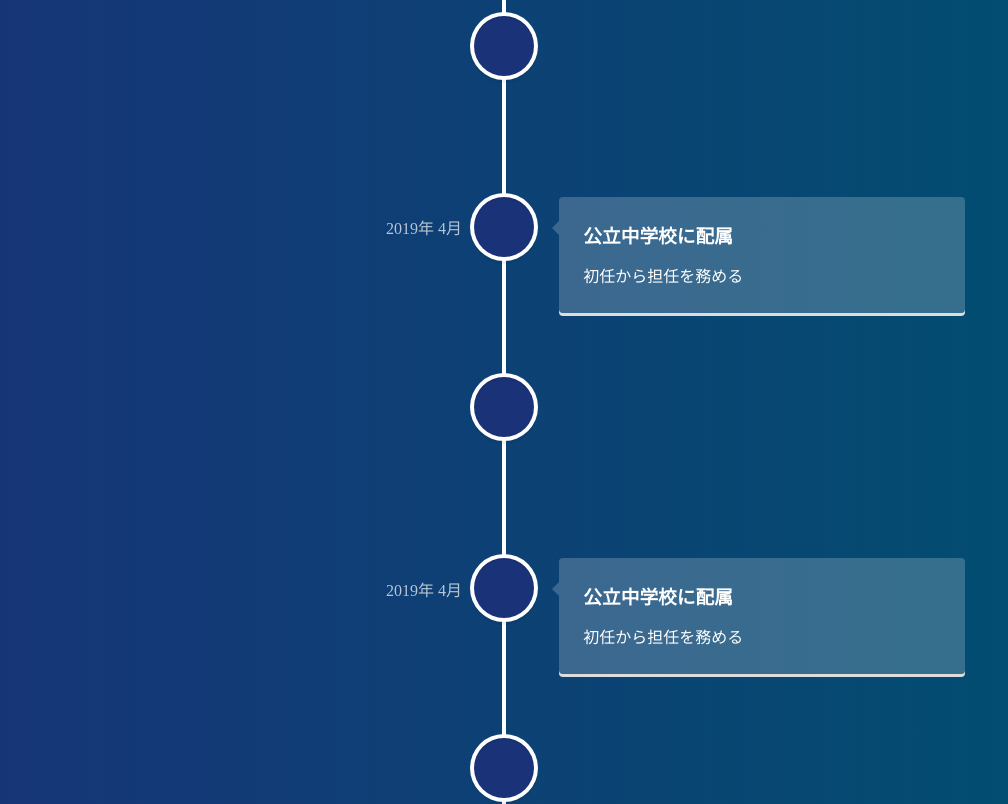
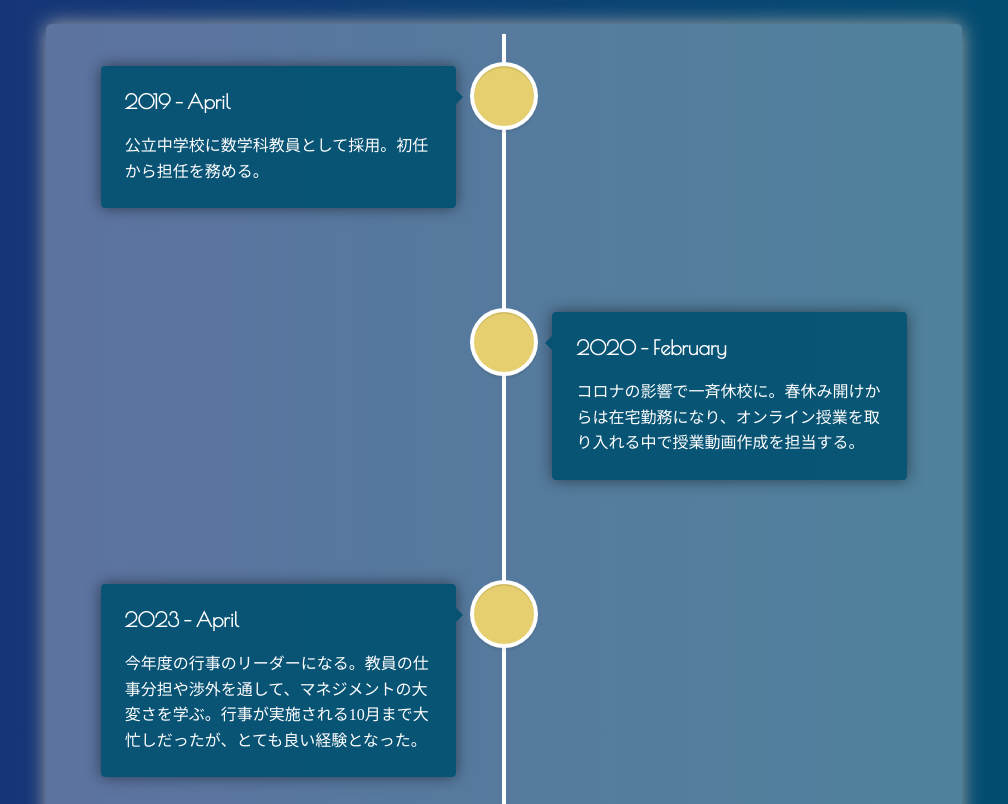
Before and after one commit to LSbard000com/My-Portfolio, a React (Vite) app: page / in a window 1280 px wide. Shown: the part 1300-2104 px from the top of the page, without its empty margins (136-1144 px from the left). Built offline with nearby package versions, Linux system fonts and the light colour scheme; a web font is replaced by a local one.

Commit message:
タイムライン完成

```diff
--- a/src/App.css
+++ b/src/App.css
@@ -304,6 +304,7 @@
 /* プロフィール */
 .about .main .profile {
     width: 100%;
+    margin: 40px 0;
 }
 
 .about .main .profile .photo {
@@ -349,13 +350,27 @@
 
 /*  */
 .about .main .timeline {
-    width: 80%;
+    width: 70%;
     margin: 10px auto;
+    padding: 10px;
+    border-radius: 5px;
+    background: rgba(255, 255, 255, 0.3);
+    box-shadow: 0px 0px 20px #aaa;
 }
 
-/* .vertical-timeline-element--work {
-    opacity: 0.3;
-} */
+.about .main .timeline .vertical-timeline-element {
+    margin-bottom: 5vh;
+}
+
+.about .main .timeline h2{
+    margin: 0 0 20px 0;
+    font-family: "Poiret One", sans-serif;
+    color: #fff;
+}
+
+.about .main .timeline p {
+    font-size: 16px;
+}
 
 
 
--- a/src/components/Timeline.tsx
+++ b/src/components/Timeline.tsx
@@ -1,3 +1,4 @@
+import { InView } from "react-intersection-observer";
 import {
   VerticalTimeline,
   VerticalTimelineElement,
@@ -9,70 +10,61 @@ const TimeLine = () => {
     const timelineElements = [
         {
             id: 'event-2019-4',
-            date: '2024年 4月'
-
-        }
+            title: '2019 - April',
+            content: '公立中学校に数学科教員として採用。初任から担任を務める。'
+        },
+        {
+            id: 'event-2020-2',
+            title: '2020 - February',
+            content: 'コロナの影響で一斉休校に。春休み開けからは在宅勤務になり、オンライン授業を取り入れる中で授業動画作成を担当する。'
+        },
+        {
+            id: 'event-2023-4',
+            title: '2023 - April',
+            content: '今年度の行事のリーダーになる。教員の仕事分担や渉外を通して、マネジメントの大変さを学ぶ。行事が実施される10月まで大忙しだったが、とても良い経験となった。'
+        },
+        {
+            id: 'event-2023-8',
+            title: '2023 - August',
+            content: 'アナログな作業を効率化させようとVBAを学習しプログラミングに出会う。プログラミング言語の便利さと複雑さゆえの楽しさに気づき興味を持ち始める。'
+        },
+        {
+            id: 'event-2024-7',
+            title: '2024 - July',
+            content: 'エンジニアになることを決意し本格的にプログラミングの学習を始める。Webエンジニアとしてのキャリアを軸に、HTML、CSS、JavaScriptの学習をする。現在はRactでの開発、Next.jsの学習に没頭中。'
+        },
     ]
 
-    //
+    // 画面に表示されたイベントを監視
+    return (
+        <VerticalTimeline animate={false}>
+            {timelineElements.map((element) => (
+                <InView key={element.id} threshold={0.5}>
+                    {({ref, inView}) => (
+                        <div className="vertical-timeline-element" ref={ref} key={element.id}>
+                        <VerticalTimelineElement
+                            className="vertical-timeline-element--work"
+                            contentStyle={{
+                                background: "rgba(0, 80, 112, 0.9)",
+                                color: "#fff",
+                                boxShadow: "0px 0px 15px rgba(0, 0, 0, 0.5)",
+                                transform: inView ? "translateX(0)" : "translateX(50px)",
+                                opacity: inView ? 1 : 0,
+                                transition: "all 0.5s ease-out",
+                            }}
+                            contentArrowStyle={{ borderRight: "7px solid rgba(0, 80, 112, 0.9)" }}
+                            iconStyle={{ background: "#e5cf6e", color: "#fff" }}
+                        >
+                            <h2>{element.title}</h2>
+                            <p>{element.content}</p>
+                        </VerticalTimelineElement>
+                        </div>
+                    )}
 
+                </InView>
 
-    return (
-        <VerticalTimeline>
-          <VerticalTimelineElement
-            className="vertical-timeline-element--work"
-            contentStyle={{ background: "rgba(255, 255, 255, 0.2)", color: "#fff" }}
-            contentArrowStyle={{ borderRight: "7px solid rgba(255, 255, 255, 0.2)" }}
-            date="2019年 4月"
-            iconStyle={{ background: "#193278", color: "#fff" }}
-          >
-            <h3 className="vertical-timeline-element-title">公立中学校に配属</h3>
-            <p>初任から担任を務める</p>
-          </VerticalTimelineElement>
+            ))}
 
-          <VerticalTimelineElement
-            className="vertical-timeline-element--work"
-            contentStyle={{ background: "rgba(255, 255, 255, 0.2)", color: "#fff" }}
-            contentArrowStyle={{ borderRight: "7px solid rgba(255, 255, 255, 0.2)" }}
-            date="2019年 4月"
-            iconStyle={{ background: "#193278", color: "#fff" }}
-          >
-            <h3 className="vertical-timeline-element-title">公立中学校に配属</h3>
-            <p>初任から担任を務める</p>
-          </VerticalTimelineElement>
-
-          <VerticalTimelineElement
-            className="vertical-timeline-element--work"
-            contentStyle={{ background: "rgba(255, 255, 255, 0.2)", color: "#fff" }}
-            contentArrowStyle={{ borderRight: "7px solid rgba(255, 255, 255, 0.2)" }}
-            date="2019年 4月"
-            iconStyle={{ background: "#193278", color: "#fff" }}
-          >
-            <h3 className="vertical-timeline-element-title">公立中学校に配属</h3>
-            <p>初任から担任を務める</p>
-          </VerticalTimelineElement>
-
-          <VerticalTimelineElement
-            className="vertical-timeline-element--work"
-            contentStyle={{ background: "rgba(255, 255, 255, 0.2)", color: "#fff" }}
-            contentArrowStyle={{ borderRight: "7px solid rgba(255, 255, 255, 0.2)" }}
-            date="2019年 4月"
-            iconStyle={{ background: "#193278", color: "#fff" }}
-          >
-            <h3 className="vertical-timeline-element-title">公立中学校に配属</h3>
-            <p>初任から担任を務める</p>
-          </VerticalTimelineElement>
-
-          <VerticalTimelineElement
-            className="vertical-timeline-element--work"
-            contentStyle={{ background: "rgba(255, 255, 255, 0.2)", color: "#fff" }}
-            contentArrowStyle={{ borderRight: "7px solid rgba(255, 255, 255, 0.2)" }}
-            date="2019年 4月"
-            iconStyle={{ background: "#193278", color: "#fff" }}
-          >
-            <h3 className="vertical-timeline-element-title">公立中学校に配属</h3>
-            <p>初任から担任を務める</p>
-          </VerticalTimelineElement>
         </VerticalTimeline>
       );
     };
```
